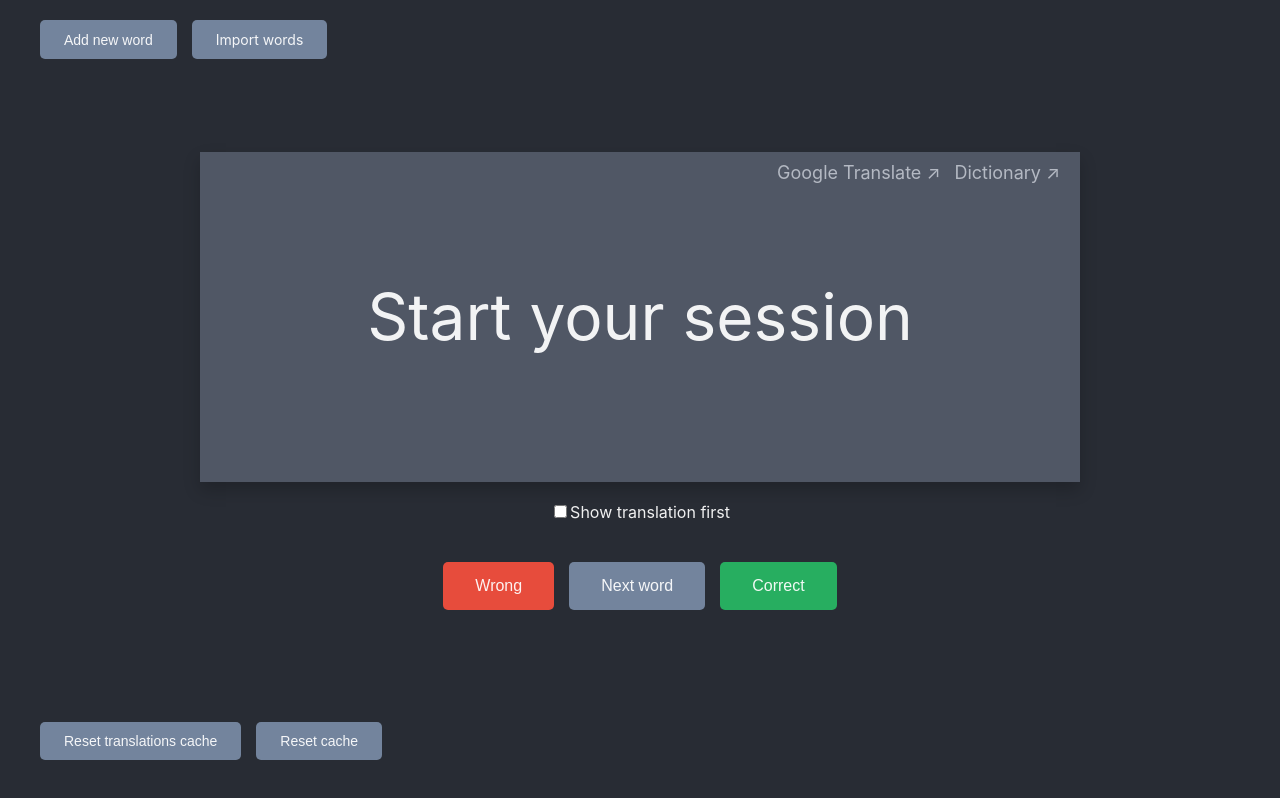
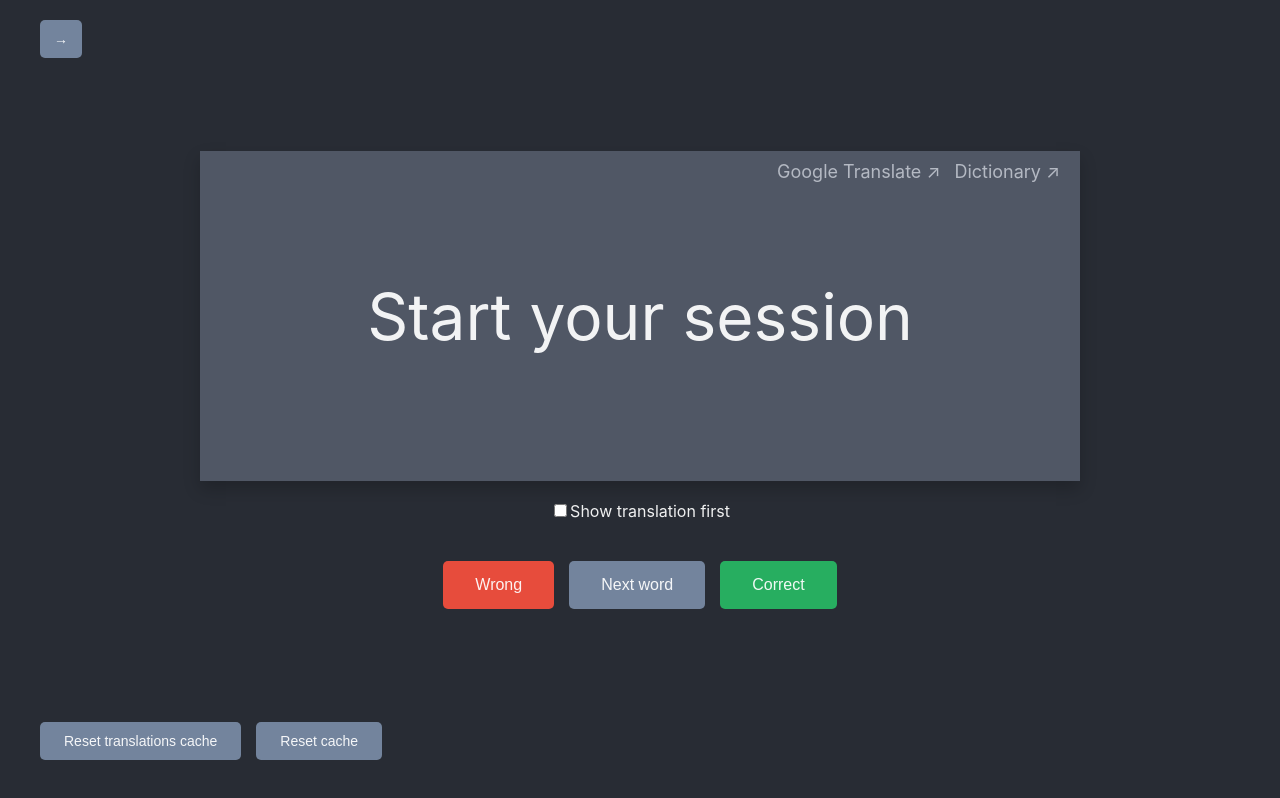
Before and after one commit to azach/lingocards, a React (Create React App) app: page / in a window 1280 px wide. Built offline with nearby package versions, Linux system fonts and the light colour scheme.

Commit message:
collapsible header

```diff
--- a/src/Header.js
+++ b/src/Header.js
@@ -1,6 +1,9 @@
+import { useState } from "react";
 import { addWordsToCachedWorkBank } from "./translations";
 
 function Header() {
+  const [showActions, setShowActions] = useState(false);
+
   const importFile = (e) => {
     const file = e.target.files[0];
 
@@ -19,8 +22,17 @@ function Header() {
   };
 
   return (
+    <div className="Button-row">
+      <button
+        className="small"
+        onClick={() => setShowActions(!showActions)}
+        style={{ padding: "11px 14px" }}
+      >
+        {showActions ? "←" : "→"}
+      </button>
+
+      {showActions && (
         <>
-      <div className="Button-row">
           <button
             className="small"
             onClick={() => {
@@ -38,8 +50,9 @@ function Header() {
             Import words
           </label>
           <input id="file-upload" type="file" onChange={importFile} />
+        </>
+      )}
     </div>
-    </>
   );
 }
 
```
Lines whose indentation alone changed are shown as unchanged.
